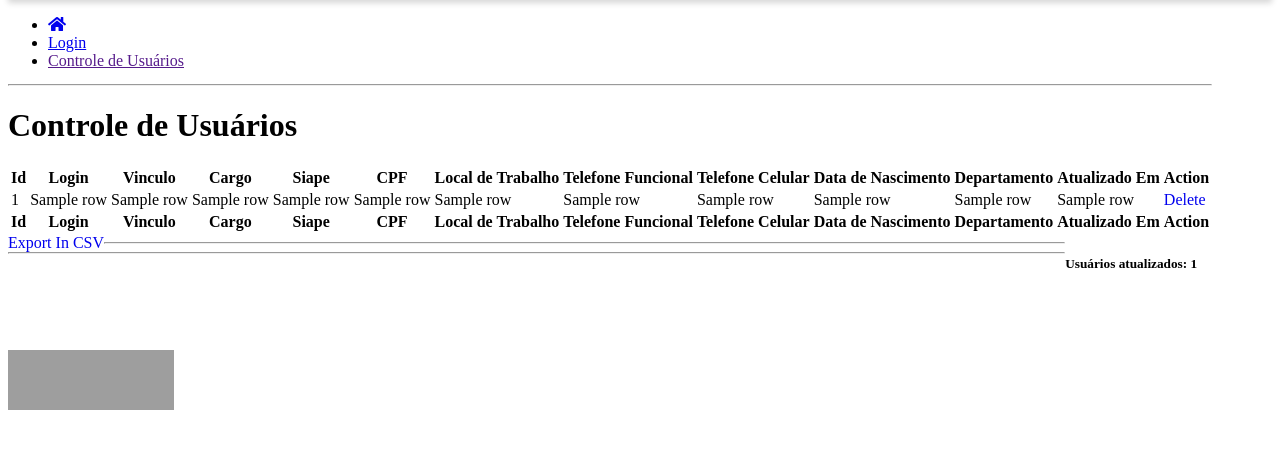
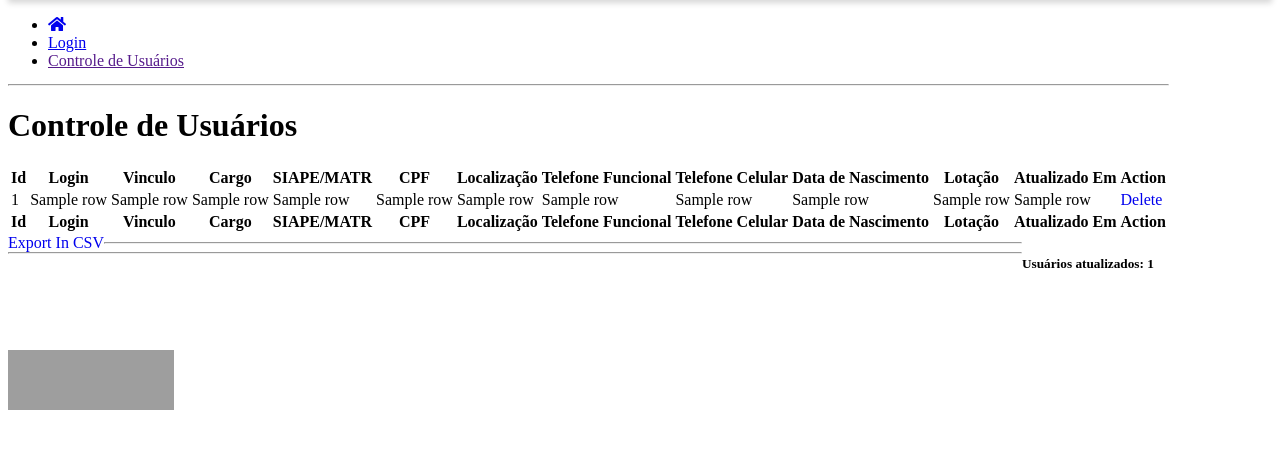
Before and after one commit to hebersonaguiar/updateadcontrol, a Flask app: template templates/usuarios.html in a window 1280 px wide. Shown: the part 178-645 px from the top of that part. Run offline with Flask 2, Linux system fonts and the light colour scheme; the template is opened without the code that fills it: most values are stand-ins (such as "Sample title", 1, 10 or a date in 2020); the page is wider than the window, and the part outside it is not shown; some libraries are stand-ins or nearby versions; grey boxes are pictures that could not be loaded.

Commit message:
Correcting download

```diff
--- a/app.py
+++ b/app.py
@@ -220,7 +220,7 @@ def download():
         w = csv.writer(data, delimiter=';')
 
         # write header
-        w.writerow(('Id', 'Login', 'Vinculo', 'Cargo', 'Siape', 'Cpf', 'Local de Trabalho', 'Telefone Funcional', 'Telefone Celular' , 'Data de Nascimento', 'Departamento', 'Atualizado Em'))
+        w.writerow(('Id', 'Login', 'Vinculo', 'Cargo', 'SIAPE/MATR', 'CPF', 'Localização', 'Telefone Funcional', 'Telefone Celular' , 'Data de Nascimento', 'Lotação', 'Atualizado Em'))
         yield data.getvalue()
         data.seek(0)
         data.truncate(0)
--- a/templates/usuarios.html
+++ b/templates/usuarios.html
@@ -388,13 +388,13 @@
                            <th>Login</th>
                            <th>Vinculo</th>
                            <th>Cargo</th>
-                           <th>Siape</th>
+                           <th>SIAPE/MATR</th>
                            <th>CPF</th>
-                           <th>Local de Trabalho</th>
+                           <th>Localização</th>
                            <th>Telefone Funcional</th>
                            <th>Telefone Celular</th>
                            <th>Data de Nascimento</th>
-                           <th>Departamento</th>
+                           <th>Lotação</th>
                            <th>Atualizado Em</th>
                            <th>Action</th>
                         </tr>
@@ -427,13 +427,13 @@
                           <th>Login</th>
                           <th>Vinculo</th>
                           <th>Cargo</th>
-                          <th>Siape</th>
+                          <th>SIAPE/MATR</th>
                           <th>CPF</th>
-                          <th>Local de Trabalho</th>
+                          <th>Localização</th>
                           <th>Telefone Funcional</th>
                           <th>Telefone Celular</th>
                           <th>Data de Nascimento</th>
-                          <th>Departamento</th>
+                          <th>Lotação</th>
                           <th>Atualizado Em</th>
                           <th>Action</th>
                         </tr>
```
